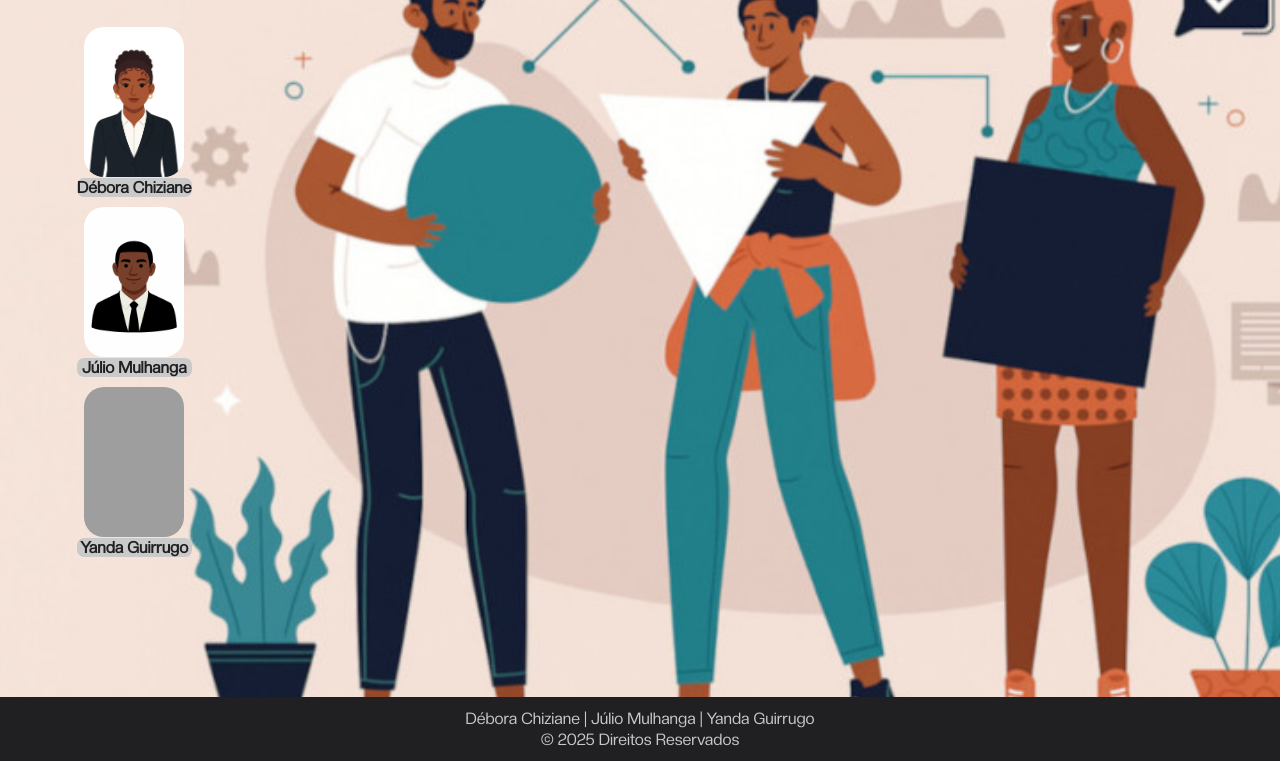
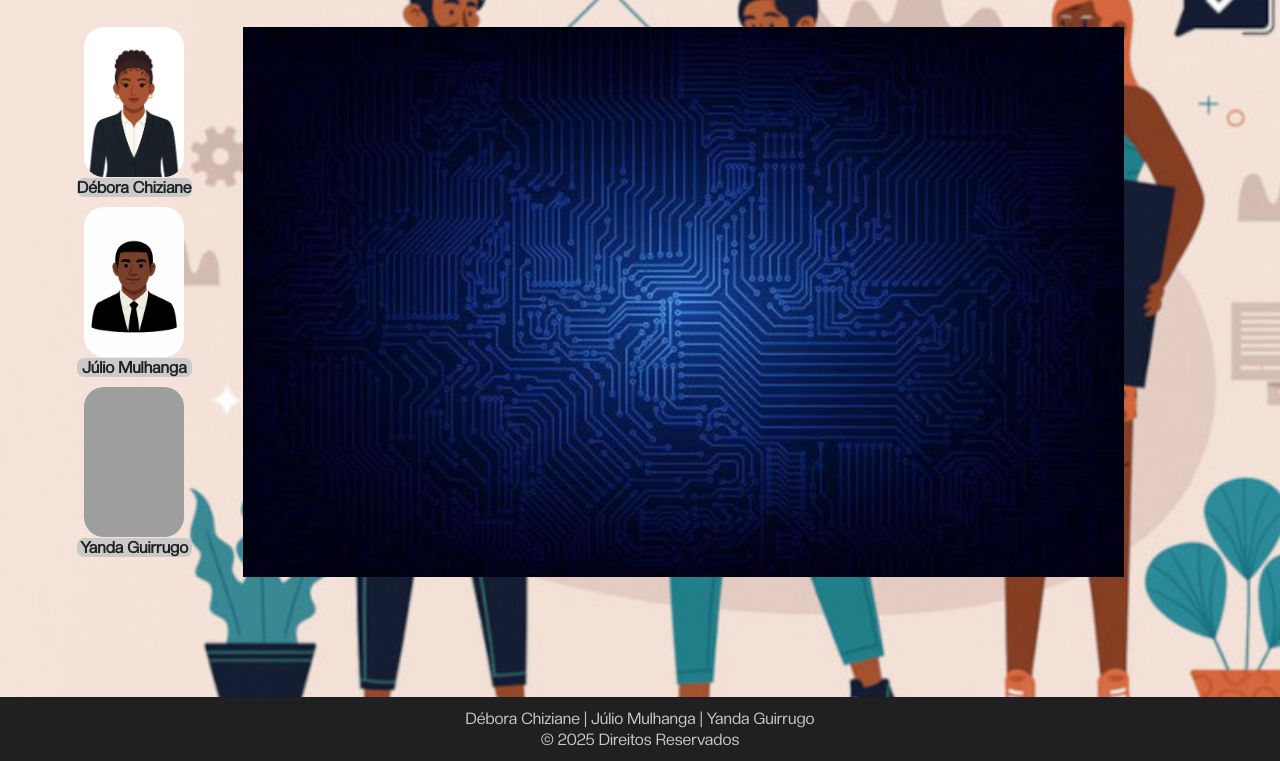
Before and after one commit to julex258/web-squad, a plain HTML site: page qualificacoes/qualificacoes.html in a window 1280 px wide. Shown: the part 92-853 px from the top of the page. Drawn offline with Linux system fonts and the light colour scheme; grey boxes are pictures that could not be loaded; files whose address does not match are found by name.

Commit message:
teste-iframe-pronto

```diff
--- a/qualificacoes/qualificacoes.html
+++ b/qualificacoes/qualificacoes.html
@@ -38,7 +38,7 @@
         <img src="../imagens/avatares/yanda-avatar.png" alt="Yanda" class="avatar-card"><p class="nomes">Yanda Guirrugo</p></a>
       </div>
     </section>
-    <iframe src="" frameborder="0" name="iframe"></iframe>
+    <iframe src="../imagens/fundos/fundo-iframe.jpg" frameborder="0" name="iframe"></iframe>
   </main>
 
   <footer class="site-footer">
--- a/style.css
+++ b/style.css
@@ -117,6 +117,7 @@ div.apresentacao > h1 {
     margin-bottom: 30px;
     font-size: 40px;
     font-family: var(--fonte-destaque-2);
+    color: var(--cor3);
 }
 
 div.apresentacao > p {
```
Also changed, not shown: imagens/fundos/fundo-iframe.jpg (added).
